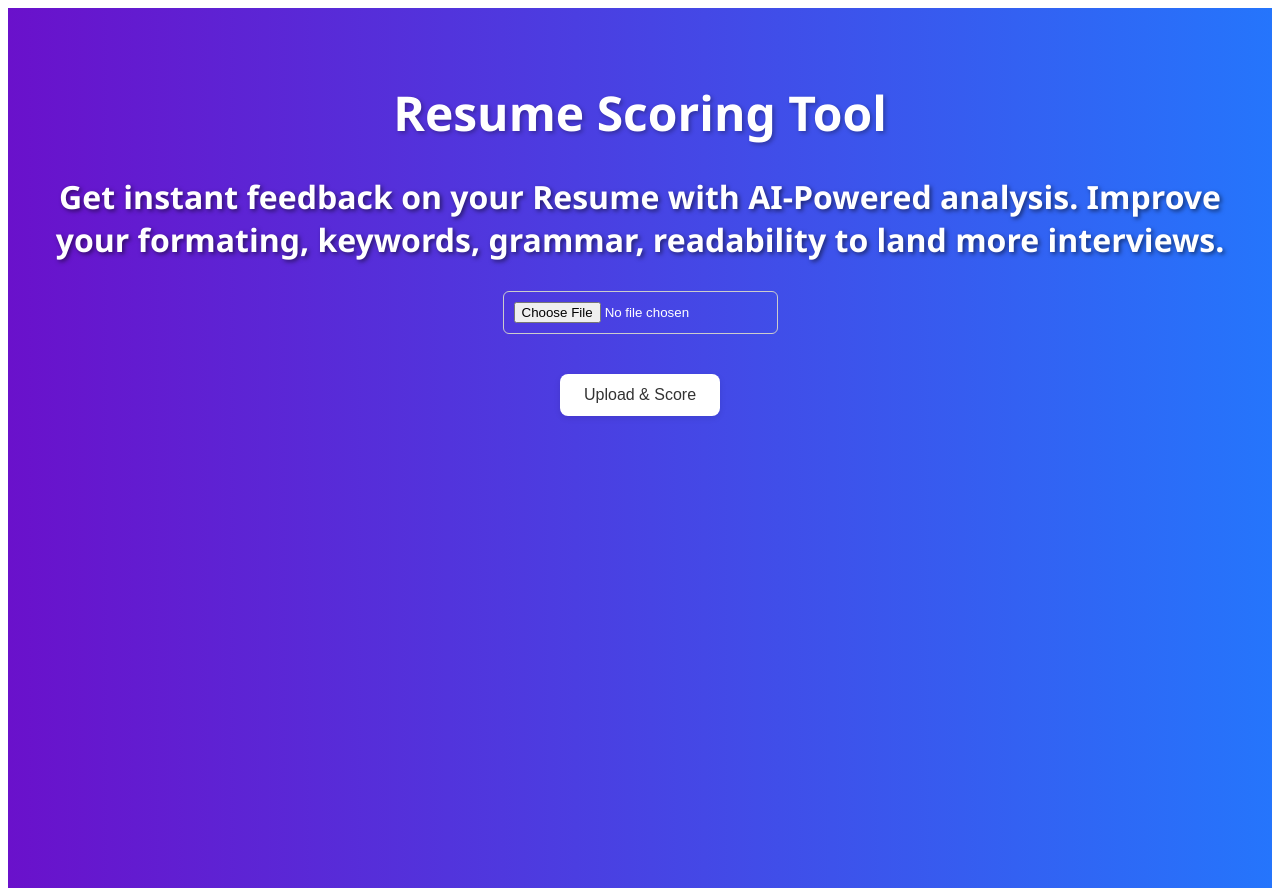
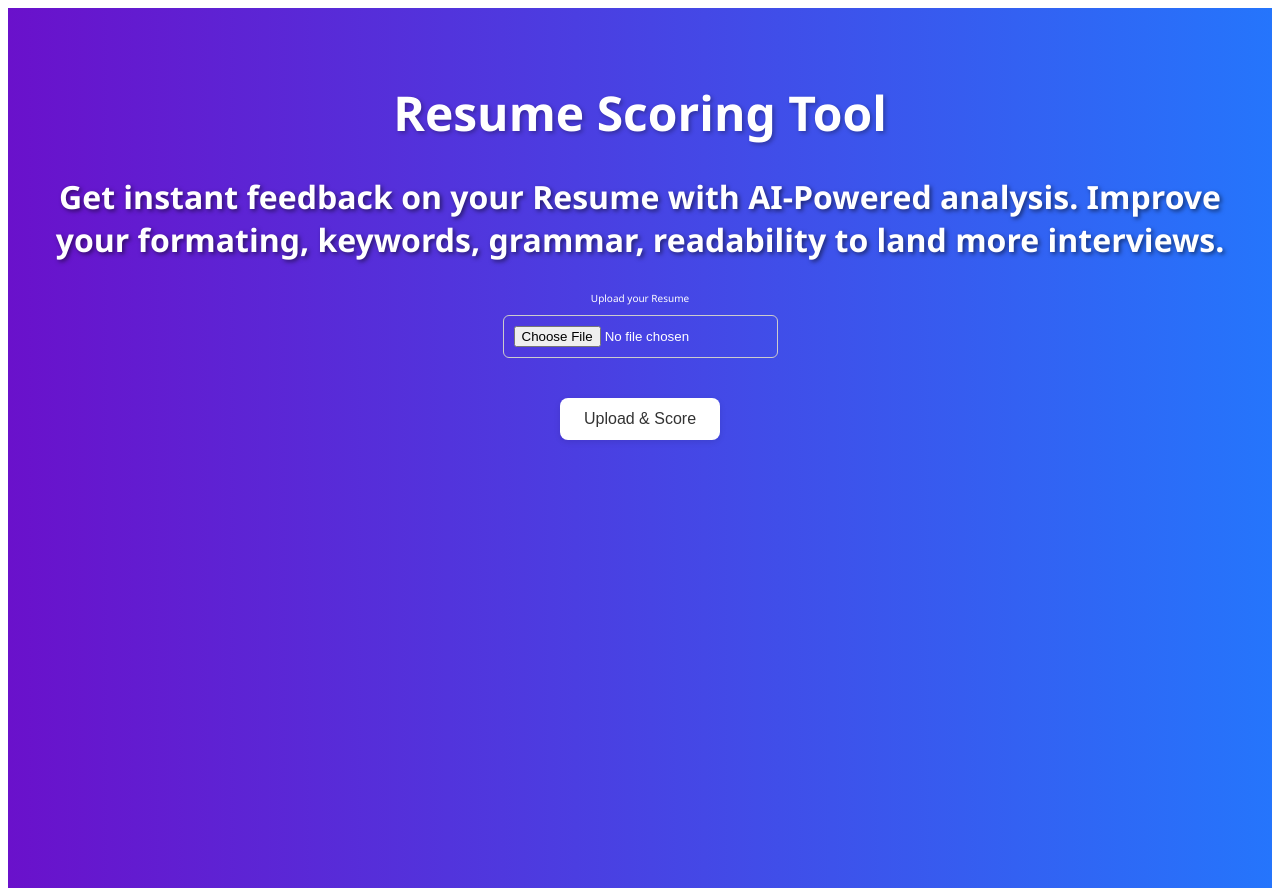
Before and after one commit to rajdeep-office/Resume-agent, a React (Create React App) app in the folder frontend/: page / in a window 1280 px wide. Built offline with nearby package versions, Linux system fonts and the light colour scheme.

Commit message:
Update UploadResume.js

```diff
--- a/frontend/src/components/UploadResume.js
+++ b/frontend/src/components/UploadResume.js
@@ -45,7 +45,8 @@ const UploadResume = () => {
   };
 
   return (
-    <div style={{ textAlign: "center", marginTop: "30px" }}>
+    <div style={{ textAlign: "center", marginTop: "30px", fontSize:"10px", color:"white"}}>
+  <p> Upload your Resume </p>
       <form onSubmit={handleUpload}>
         <input
           type="file"
```
